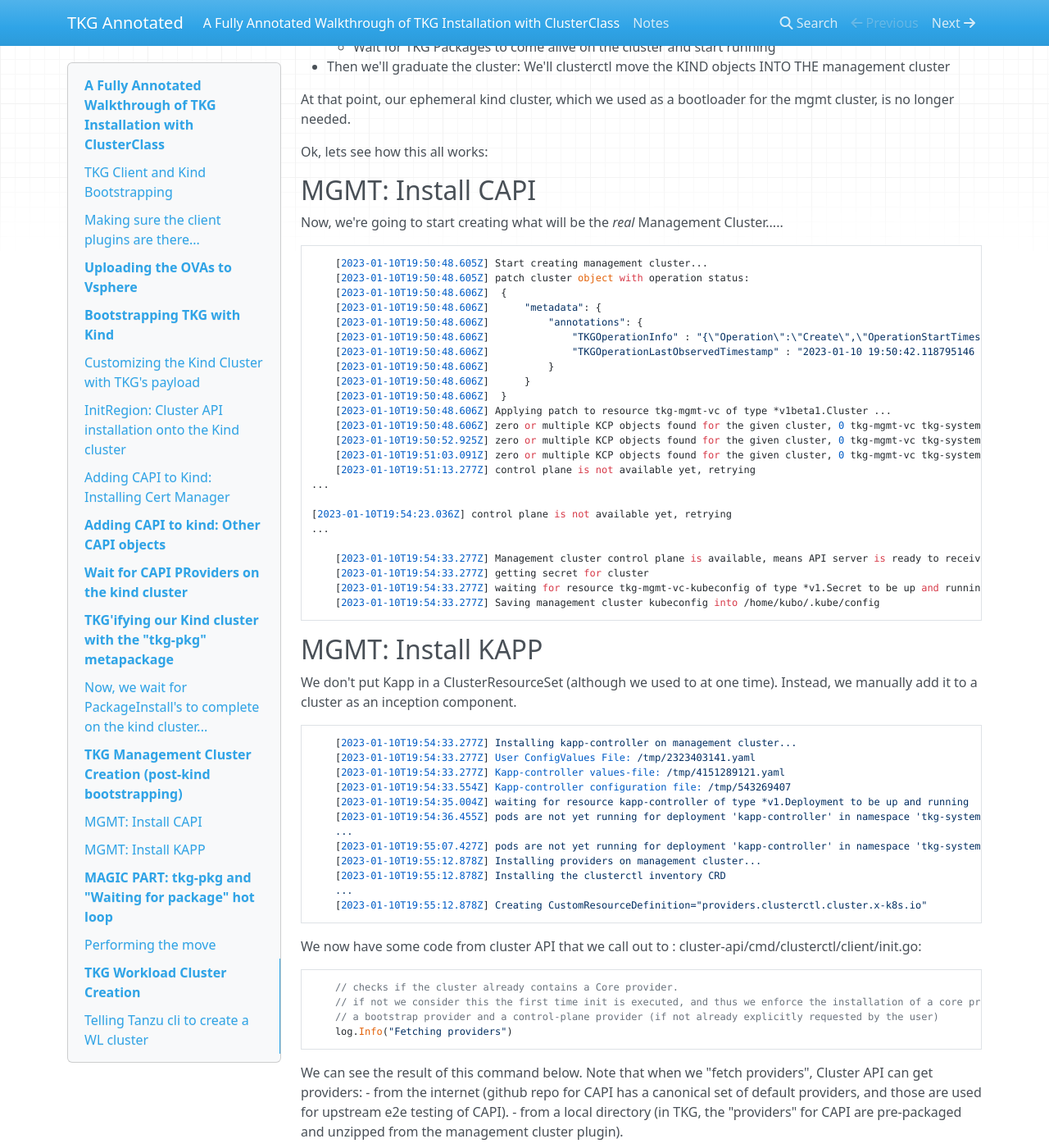
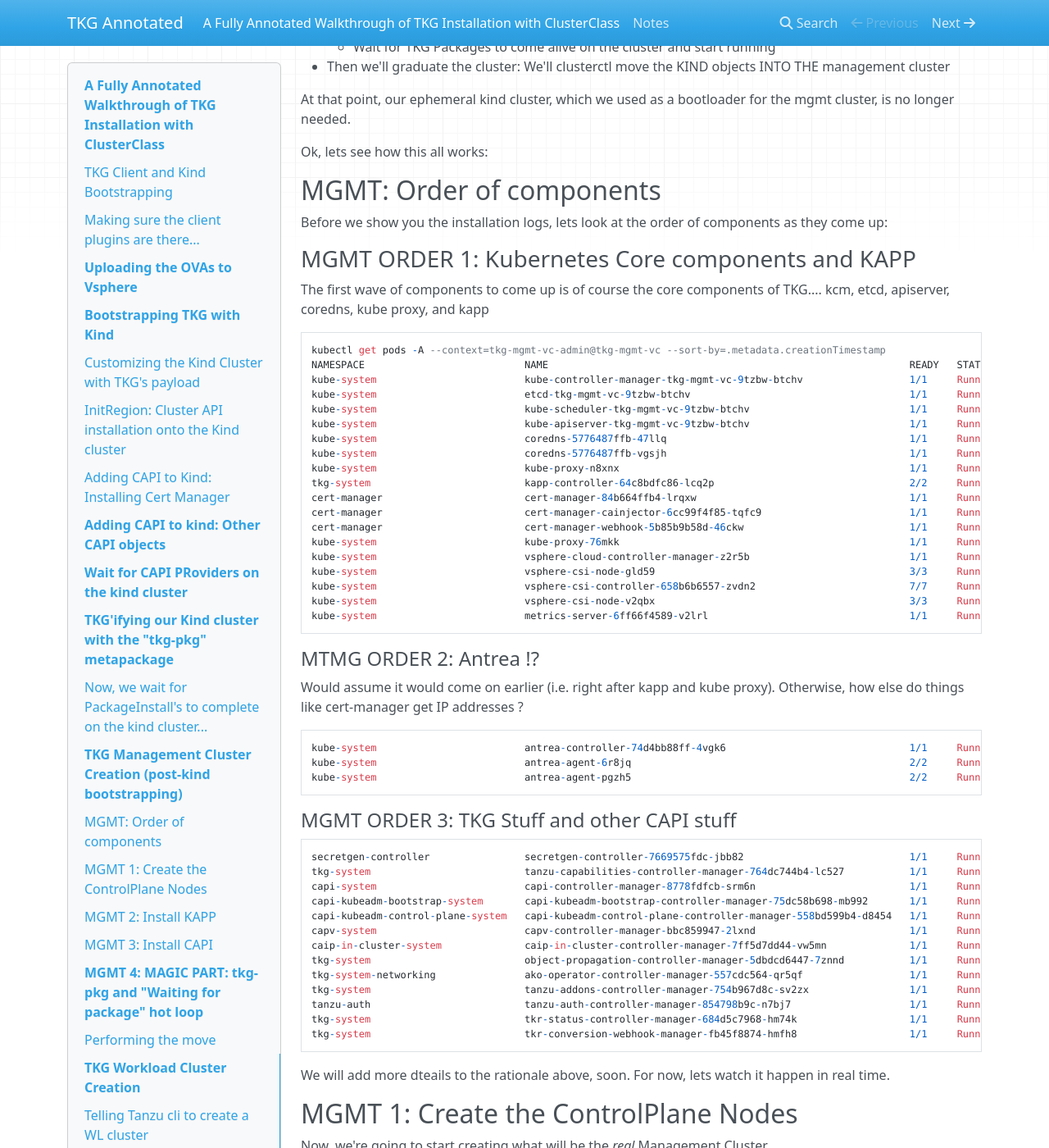
Before and after one commit to jayunit100/tanzu-install-annotated, an MkDocs documentation site: the page built from docs/index.md, in a window 1280 px wide and 1400 px high, scrolled down 8894 px. Shown: the whole window at 82% size. Built offline with MkDocs 1.6.1, drawn with Linux system fonts in a browser that asks for light colours; nearby versions of some CDN libraries; some of the changed text lies outside the part shown.

Commit message:
Added some details about bringup order

````diff
--- a/docs/index.md
+++ b/docs/index.md
@@ -430,7 +430,61 @@
 
 Ok, lets see how this all works:
 
-## MGMT: Install CAPI
+## MGMT: Order of components
+
+Before we show you the installation logs, lets look at the order of components as they come up:
+
+### MGMT ORDER 1: Kubernetes Core components and KAPP
+The first wave of components to come up is of course the core components of TKG.... kcm, etcd, apiserver, coredns, kube proxy, and kapp
+
+```
+kubectl get pods -A --context=tkg-mgmt-vc-admin@tkg-mgmt-vc --sort-by=.metadata.creationTimestamp
+NAMESPACE                           NAME                                                             READY   STATUS    RESTARTS      AGE
+kube-system                         kube-controller-manager-tkg-mgmt-vc-9tzbw-btchv                  1/1     Running   0             22m
+kube-system                         etcd-tkg-mgmt-vc-9tzbw-btchv                                     1/1     Running   0             22m
+kube-system                         kube-scheduler-tkg-mgmt-vc-9tzbw-btchv                           1/1     Running   0             22m
+kube-system                         kube-apiserver-tkg-mgmt-vc-9tzbw-btchv                           1/1     Running   0             22m
+kube-system                         coredns-5776487ffb-47llq                                         1/1     Running   0             22m
+kube-system                         coredns-5776487ffb-vgsjh                                         1/1     Running   0             22m
+kube-system                         kube-proxy-n8xnx                                                 1/1     Running   0             22m
+tkg-system                          kapp-controller-64c8bdfc86-lcq2p                                 2/2     Running   0             22m
+cert-manager                        cert-manager-84b664ffb4-lrqxw                                    1/1     Running   0             21m
+cert-manager                        cert-manager-cainjector-6cc99f4f85-tqfc9                         1/1     Running   0             21m
+cert-manager                        cert-manager-webhook-5b85b9b58d-46ckw                            1/1     Running   0             21m
+kube-system                         kube-proxy-76mkk                                                 1/1     Running   0             20m
+kube-system                         vsphere-cloud-controller-manager-z2r5b                           1/1     Running   0             19m
+kube-system                         vsphere-csi-node-gld59                                           3/3     Running   2 (17m ago)   19m
+kube-system                         vsphere-csi-controller-658b6b6557-zvdn2                          7/7     Running   0             19m
+kube-system                         vsphere-csi-node-v2qbx                                           3/3     Running   4 (17m ago)   19m
+kube-system                         metrics-server-6ff66f4589-v2lrl                                  1/1     Running   0             19m
+```
+#### MTMG ORDER 2: Antrea !?
+ Would assume it would come on earlier (i.e. right after kapp and kube proxy). Otherwise, how else do things like cert-manager get IP addresses ?
+```
+kube-system                         antrea-controller-74d4bb88ff-4vgk6                               1/1     Running   0             19m
+kube-system                         antrea-agent-6r8jq                                               2/2     Running   0             19m
+kube-system                         antrea-agent-pgzh5                                               2/2     Running   0             19m
+```
+#### MGMT ORDER 3: TKG Stuff and other CAPI stuff
+```
+secretgen-controller                secretgen-controller-7669575fdc-jbb82                            1/1     Running   0             19m
+tkg-system                          tanzu-capabilities-controller-manager-764dc744b4-lc527           1/1     Running   0             18m
+capi-system                         capi-controller-manager-8778fdfcb-srm6n                          1/1     Running   0             17m
+capi-kubeadm-bootstrap-system       capi-kubeadm-bootstrap-controller-manager-75dc58b698-mb992       1/1     Running   0             17m
+capi-kubeadm-control-plane-system   capi-kubeadm-control-plane-controller-manager-558bd599b4-d8454   1/1     Running   0             17m
+capv-system                         capv-controller-manager-bbc859947-2lxnd                          1/1     Running   0             17m
+caip-in-cluster-system              caip-in-cluster-controller-manager-7ff5d7dd44-vw5mn              1/1     Running   0             17m
+tkg-system                          object-propagation-controller-manager-5dbdcd6447-7znnd           1/1     Running   0             16m
+tkg-system-networking               ako-operator-controller-manager-557cdc564-qr5qf                  1/1     Running   0             16m
+tkg-system                          tanzu-addons-controller-manager-754b967d8c-sv2zx                 1/1     Running   0             15m
+tanzu-auth                          tanzu-auth-controller-manager-854798b9c-n7bj7                    1/1     Running   0             11m
+tkg-system                          tkr-status-controller-manager-684d5c7968-hm74k                   1/1     Running   0             11m
+tkg-system                          tkr-conversion-webhook-manager-fb45f8874-hmfh8                   1/1     Running   0             10m
+```
+
+We will add more dteails to the rationale above, soon.  For now, lets watch it happen in real time.
+
+## MGMT 1: Create the ControlPlane Nodes
 
 Now, we're going to start creating what will be the *real* Management Cluster.....
 
@@ -461,7 +515,7 @@
     [2023-01-10T19:54:33.277Z] Saving management cluster kubeconfig into /home/kubo/.kube/config
 ```
 
-## MGMT: Install KAPP
+## MGMT 2: Install KAPP
 
 We don't put Kapp in a ClusterResourceSet (although we used to at one time).  Instead, we manually add it to
 a cluster as an inception component.
@@ -480,6 +534,7 @@
     [2023-01-10T19:55:12.878Z] Creating CustomResourceDefinition="providers.clusterctl.cluster.x-k8s.io"
 ```
 
+## MGMT 3: Install CAPI
 
 We now have some code from cluster API that we call out to : cluster-api/cmd/clusterctl/client/init.go:
 ```
@@ -599,7 +654,7 @@
     [2023-01-10T20:09:27.780Z]  Added installed package 'tkg-pkg'waiting for package: tkg-pkg
 ```
 
-# MAGIC PART: tkg-pkg and "Waiting for package" hot loop
+# MGMT 4: MAGIC PART: tkg-pkg and "Waiting for package" hot loop
 
 Just like the kind cluster.  We let `tkg-pkg` pollute our cluster with all of our required management packages.   Interesting to note here that
 packages we install are specific to the infrastructure provider.  So, we must either have `ako-operator` on all clouds (probably not), or, we have a different version of `tkg-pkg` meta-package repo that is used depending on if your azure or AWS.
--- a/pyproject.toml
+++ b/pyproject.toml
@@ -1,5 +1,6 @@
 [build-system]
-requires = ["flit_core >=3.2,<4"]
+# todo, not using pydownx or mkdocs-pydownx yet. want to add mermaid some day though.
+requires = ["flit_core >=3.2,<4","pymdownx","mkdocs-pymdownx-material-extras"]
 build-backend = "flit_core.buildapi"
 
 [project]
````
Also changed, not shown: mkdocs.yml (line endings or trailing spaces).
